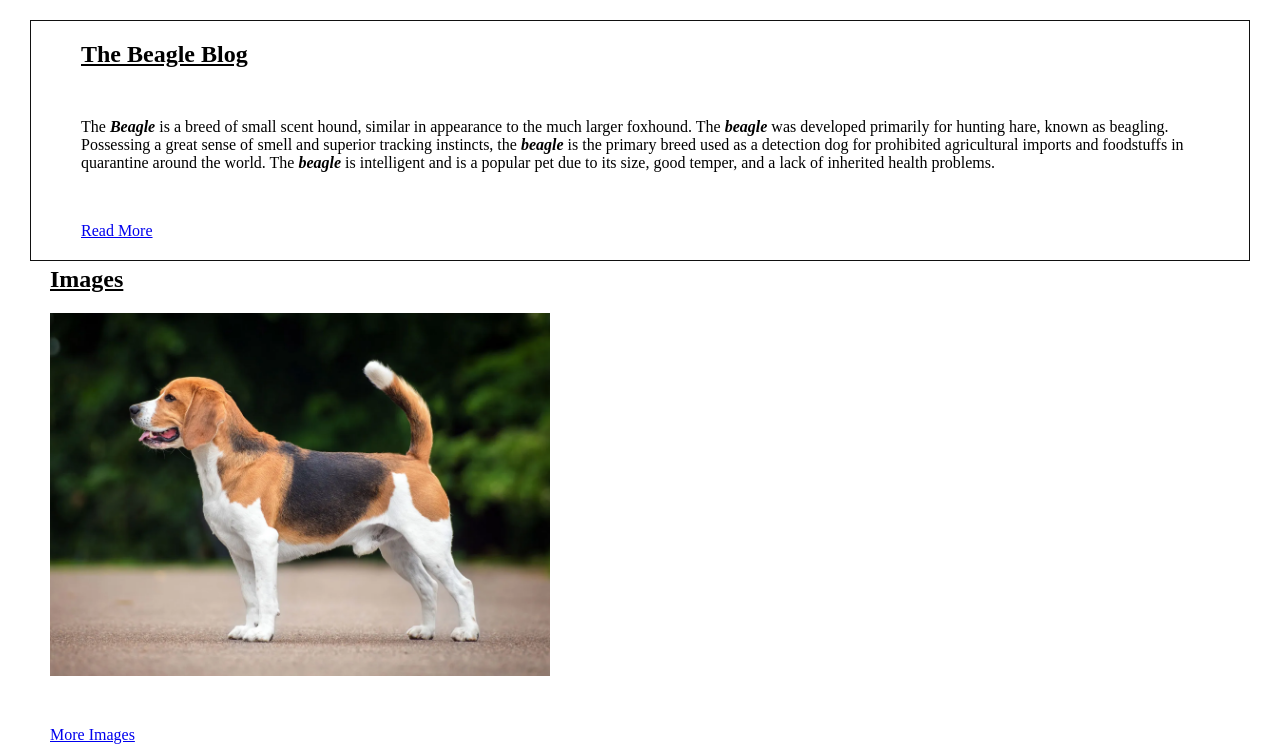
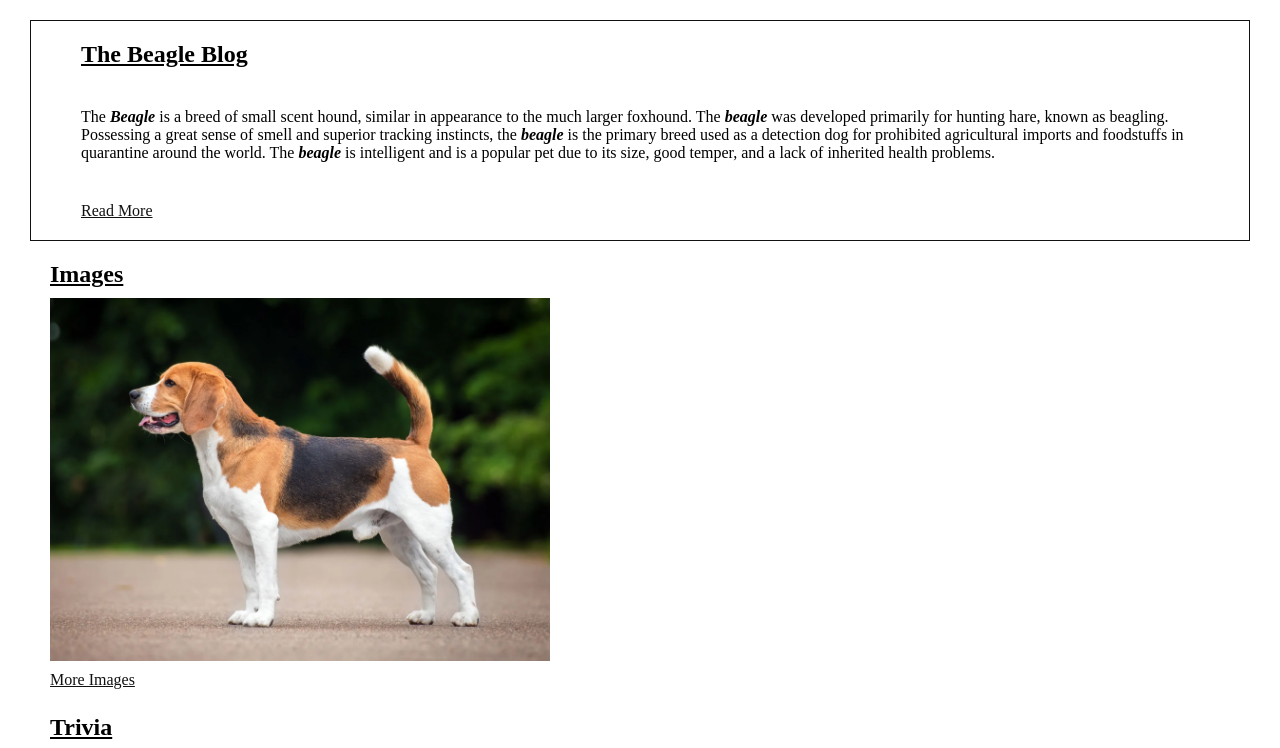
Before and after one commit to Prabhanshu123304/contest-1, a plain HTML site: page index.html in a window 1280 px wide. Shown: the top 748 px of the page. Drawn offline with Linux system fonts and the light colour scheme.

Commit message:
Update styles.css

```diff
--- a/styles.css
+++ b/styles.css
@@ -11,7 +11,7 @@ body{
 body>section{
     display: flex;
     flex-direction: column;
-    gap: 20px;
+    gap: 10px;
     padding: 5px 20px;
     width: 100%;
     overflow: none;
@@ -21,6 +21,11 @@ body>section:first-child{
     border: 1px solid #111;
     padding: 20px 50px;
 }
+
+.image, .list{
+    padding-top: 20px;
+}
+
 section p, section a{
     margin-top: 30px;
 }
@@ -31,6 +36,14 @@ section>img{
     background-size: cover;
 }
 
+.image a{
+    margin-top: 0;
+}
+
 ol li{
     padding: 7px;
 }
+
+a{
+    color: #111;
+}
```
